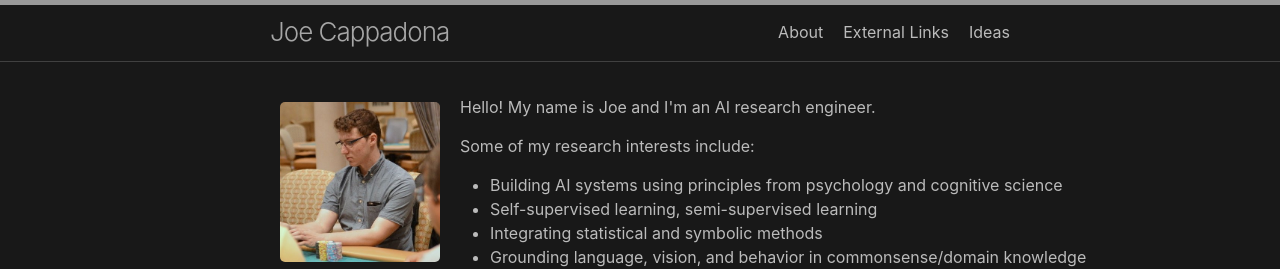
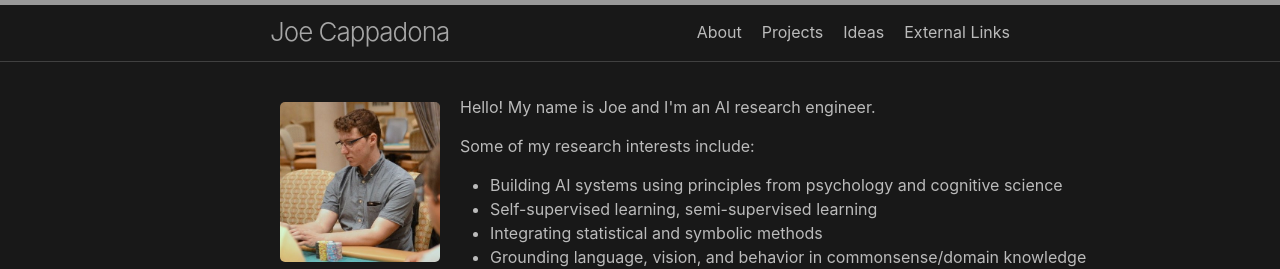
Before and after one commit to josephcappadona/josephcappadona.github.io, a Jekyll site: the page built from index.md, in a window 1280 px wide. Shown: the top 269 px of the page. Built offline with Jekyll 4.4.1, drawn with Linux system fonts in a browser that asks for light colours.

Commit message:
Update _config.yml

```diff
--- a/_config.yml
+++ b/_config.yml
@@ -16,9 +16,9 @@ minima:
 
 header_pages:
  - about.md
+ - projects.md
+ - ideas.md
  - links.md
- - notebooks.md
- - ideas.md
 
 theme: minima
 plugins:
```
